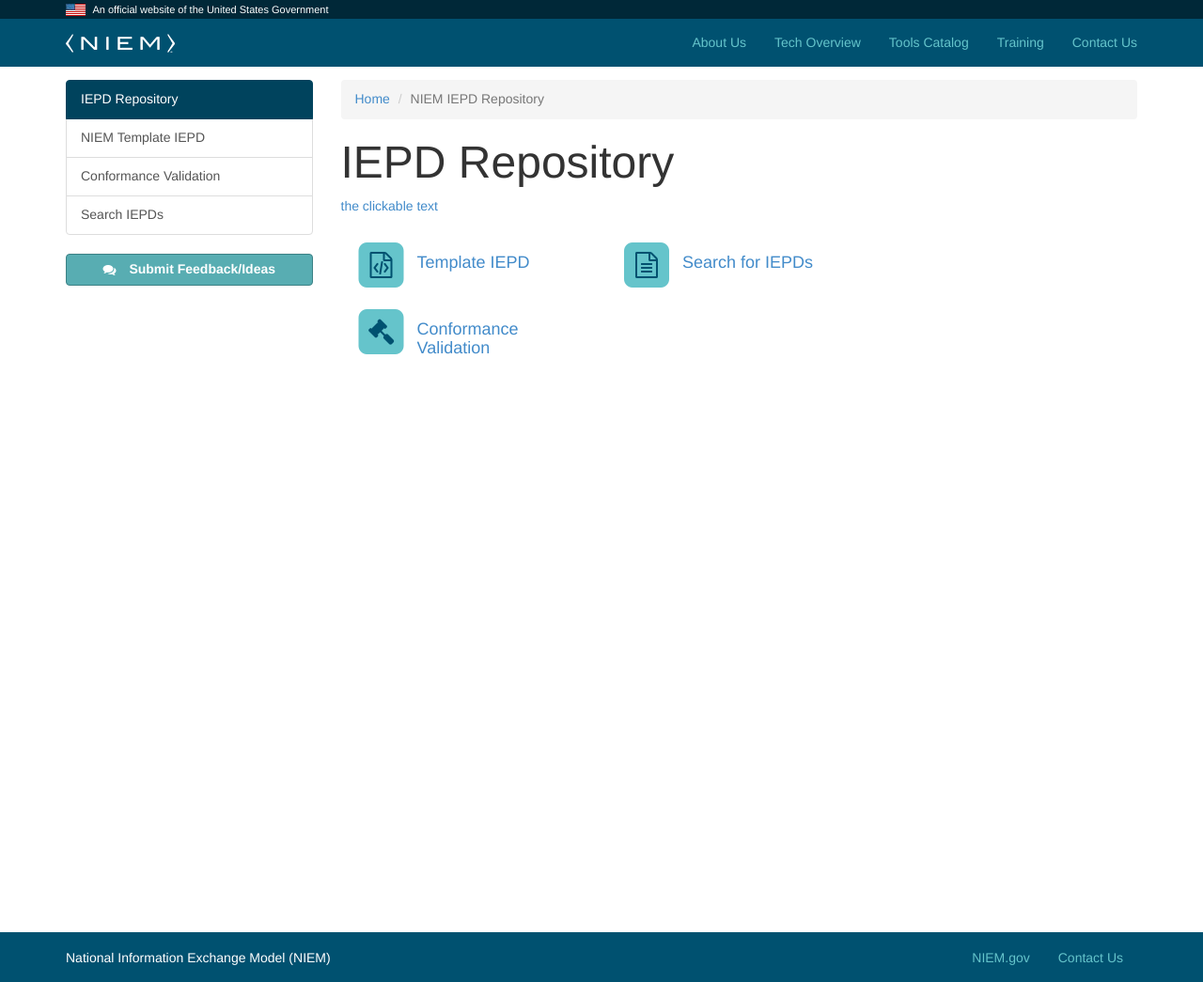
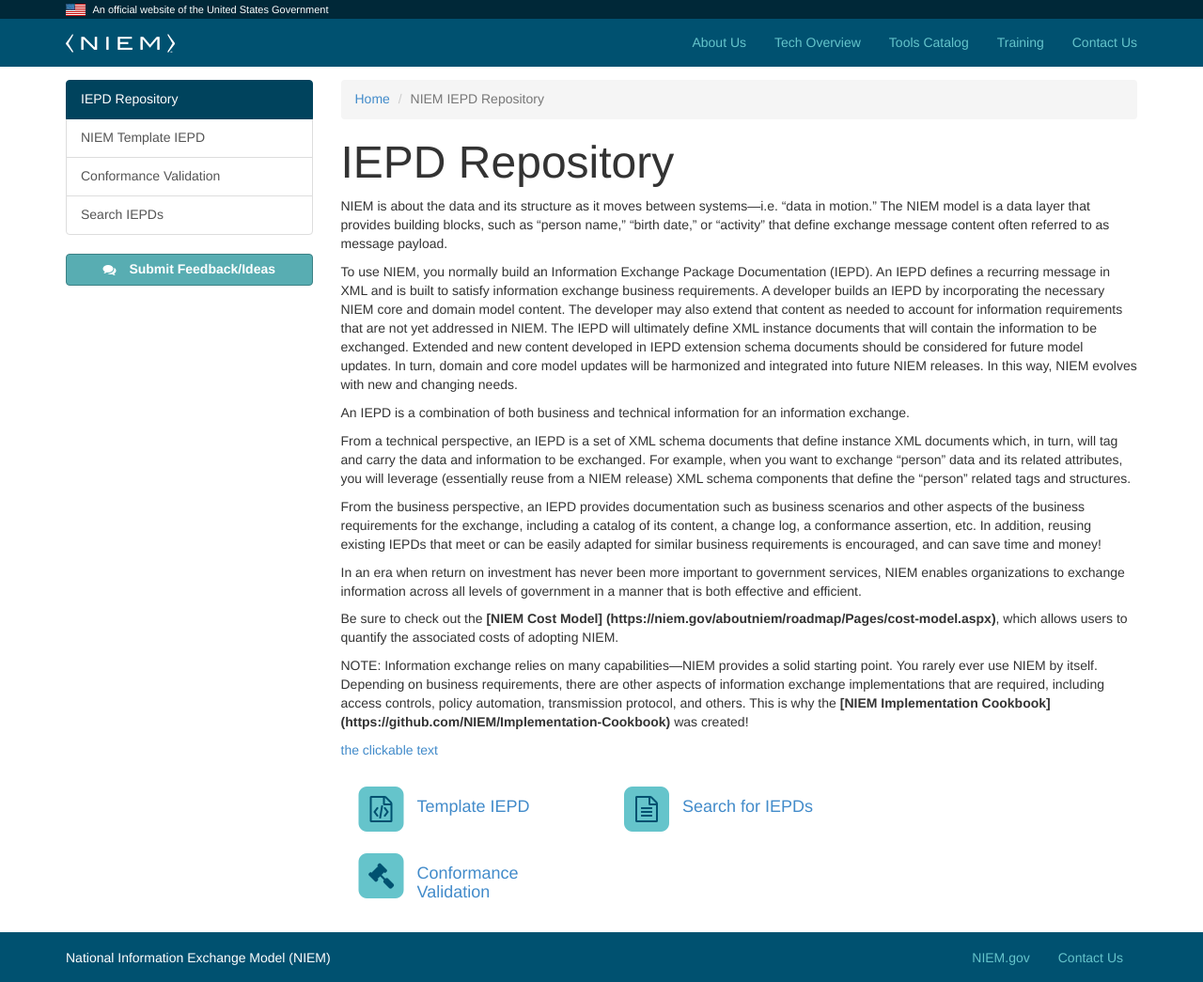
Before and after one commit to jtmrice/IEPD-Library, a Jekyll site: the page built from index.md, in a window 1280 px wide and 1045 px high. Shown: the whole window at 94% size. Built offline with Jekyll 4.4.1, drawn with Linux system fonts in a browser that asks for light colours; nearby versions of some CDN libraries.

Commit message:
Update index.md

```diff
--- a/index.md
+++ b/index.md
@@ -4,6 +4,21 @@ layout: "default"
 ---
 # IEPD Repository
 
+NIEM is about the data and its structure as it moves between systems—i.e. "data in motion." The NIEM model is a data layer that provides building blocks, such as "person name," "birth date," or "activity" that define exchange message content often referred to as message payload.
+
+To use NIEM, you normally build an Information Exchange Package Documentation (IEPD). An IEPD defines a recurring message in XML and is built to satisfy information exchange business requirements. A developer builds an IEPD by incorporating the necessary NIEM core and domain model content. The developer may also extend that content as needed to account for information requirements that are not yet addressed in NIEM. The IEPD will ultimately define XML instance documents that will contain the information to be exchanged. Extended and new content developed in IEPD extension schema documents should be considered for future model updates. In turn, domain and core model updates will be harmonized and integrated into future NIEM releases. In this way, NIEM evolves with new and changing needs.
+
+An IEPD is a combination of both business and technical information for an information exchange.
+
+From a technical perspective, an IEPD is a set of XML schema documents that define instance XML documents which, in turn, will tag and carry the data and information to be exchanged. For example, when you want to exchange "person" data and its related attributes, you will leverage (essentially reuse from a NIEM release) XML schema components that define the “person” related tags and structures.
+
+From the business perspective, an IEPD provides documentation such as business scenarios and other aspects of the business requirements for the exchange, including a catalog of its content, a change log, a conformance assertion, etc. In addition, reusing existing IEPDs that meet or can be easily adapted for similar business requirements is encouraged, and can save time and money!
+
+In an era when return on investment has never been more important to government services, NIEM enables organizations to exchange information across all levels of government in a manner that is both effective and efficient.
+
+Be sure to check out the **[NIEM Cost Model] (https://niem.gov/aboutniem/roadmap/Pages/cost-model.aspx)**, which allows users to quantify the associated costs of adopting NIEM.
+
+NOTE: Information exchange relies on many capabilities—NIEM provides a solid starting point. You rarely ever use NIEM by itself. Depending on business requirements, there are other aspects of information exchange implementations that are required, including access controls, policy automation, transmission protocol, and others. This is why the **[NIEM Implementation Cookbook] (https://github.com/NIEM/Implementation-Cookbook)** was created!
 
 
 [the clickable text](http://github.com/)
```
